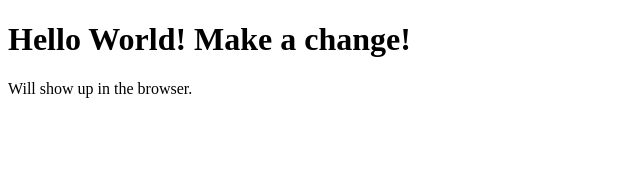
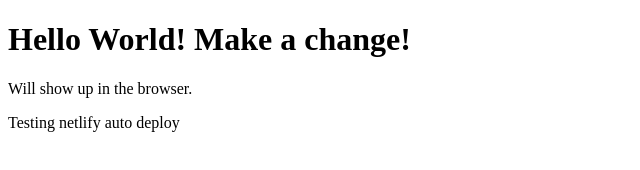
Before and after one commit to DaltonMcLaughlin/demo-site-2, a plain HTML site: page index.html in a window 1280 px wide. Shown: the whole page, without its empty margins (0-640 px from the left). Drawn offline with Linux system fonts and the light colour scheme.

Commit message:
Testing netlify auto deploy

```diff
--- a/index.html
+++ b/index.html
@@ -8,5 +8,6 @@
 <body>
     <h1>Hello World! Make a change!</h1>
     <p>Will show up in the browser.</p>
+    <p>Testing netlify auto deploy</p>
 </body>
 </html>
```
